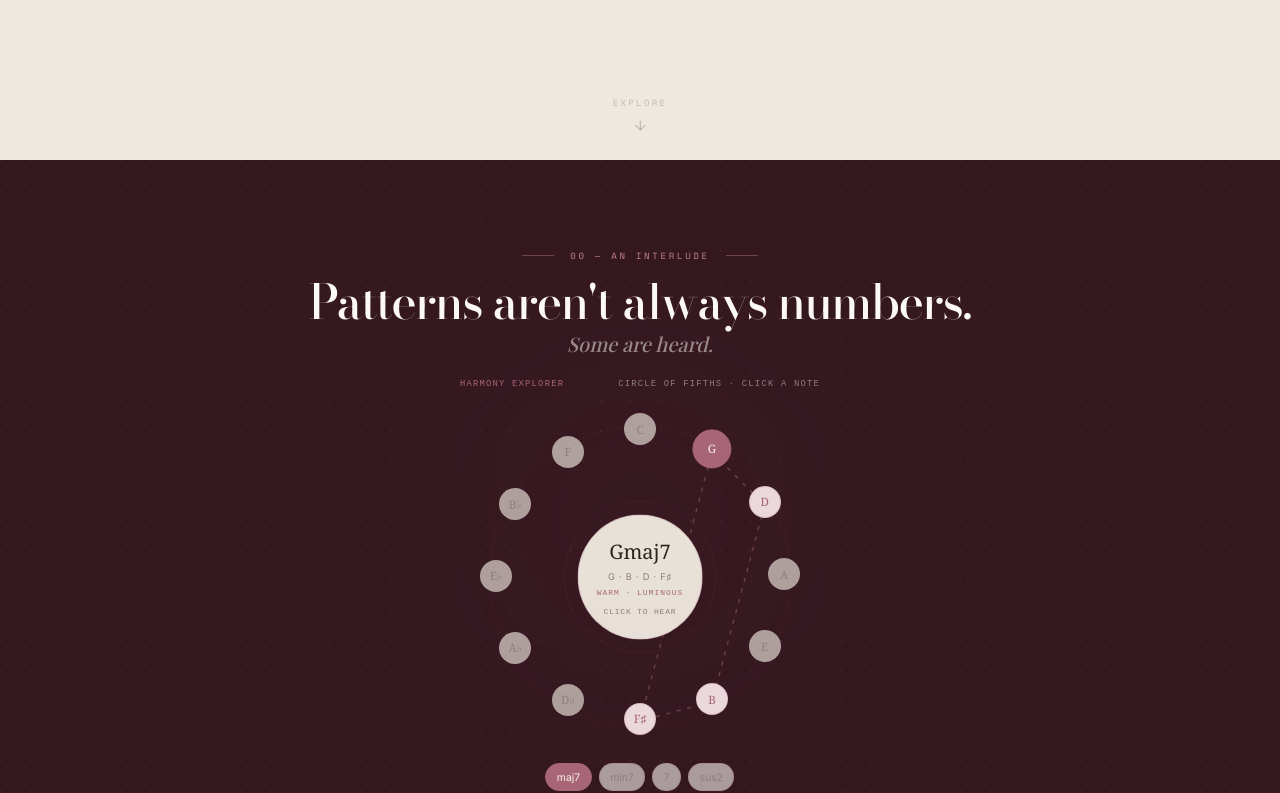
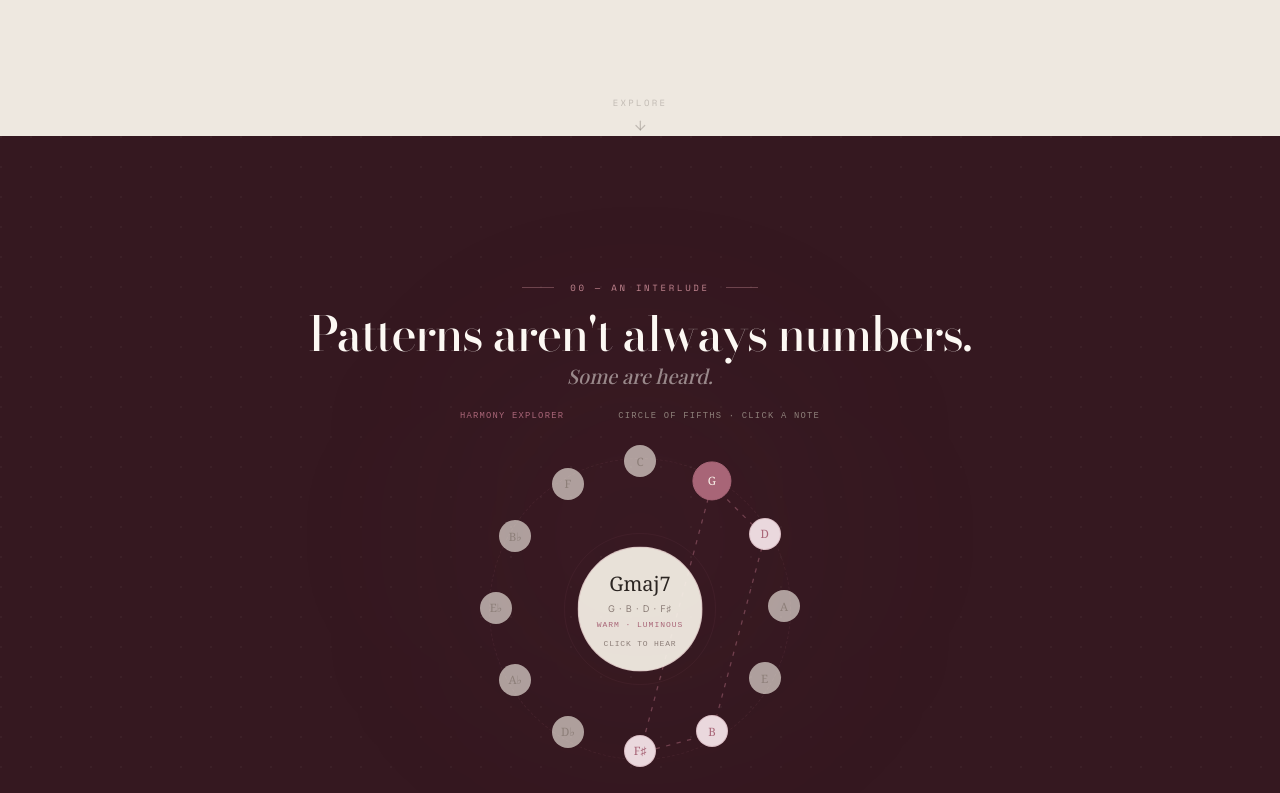
Before and after one commit to mandaakini/portfolio, a Next.js app: page / in a window 1280 px wide. Shown: the part 640-1433 px from the top of the page. Built offline with nearby package versions, Linux system fonts and the light colour scheme.

Commit message:
Extend harmony section background

```diff
--- a/components/HarmonySection.tsx
+++ b/components/HarmonySection.tsx
@@ -8,7 +8,7 @@ export default function HarmonySection() {
   return (
     <section
       id="harmony"
-      className="relative flex min-h-[calc(100svh-5rem)] scroll-mt-20 items-center overflow-hidden bg-oxblood px-6 py-10 text-porcelain sm:px-8 sm:py-12"
+      className="relative -mt-6 flex min-h-screen scroll-mt-20 items-center overflow-hidden bg-oxblood px-6 pb-10 pt-16 text-porcelain sm:px-8 sm:pb-12 sm:pt-20"
     >
       {/* Subtle dotted texture */}
       <div
```
